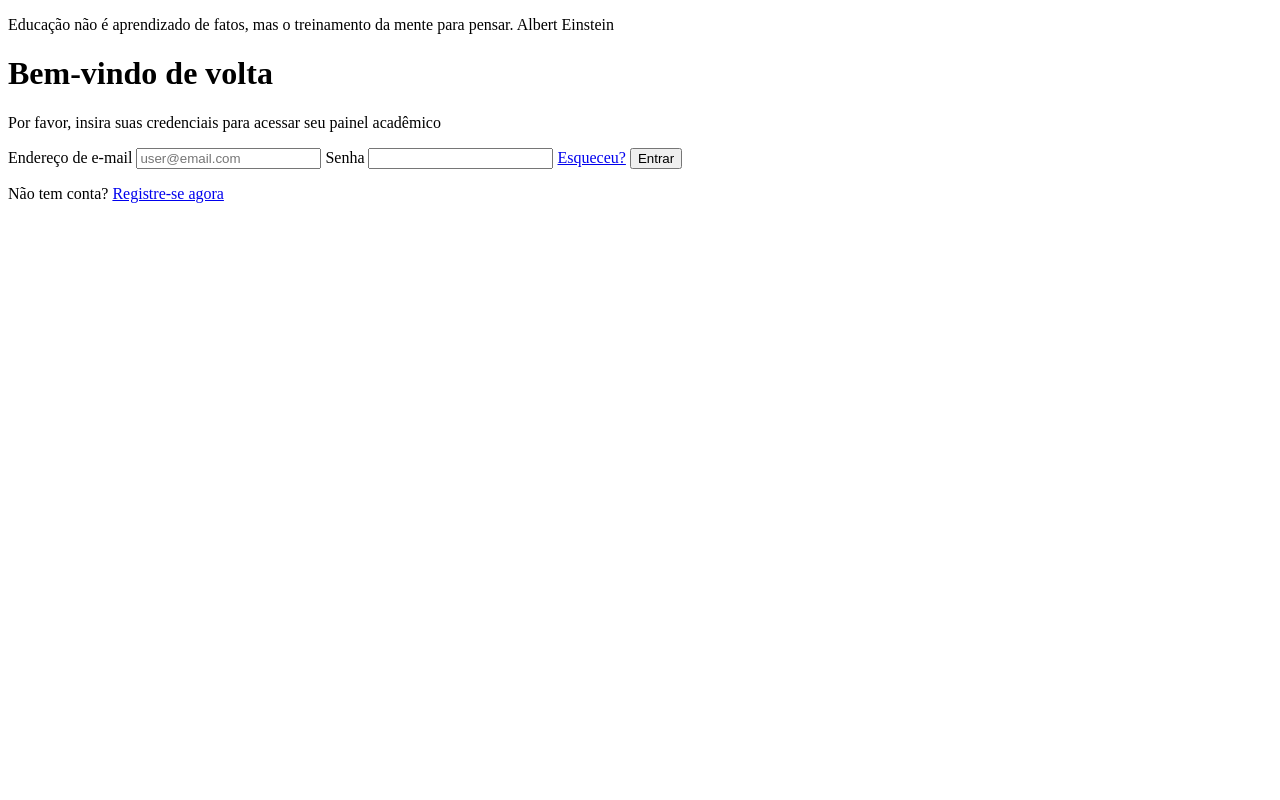
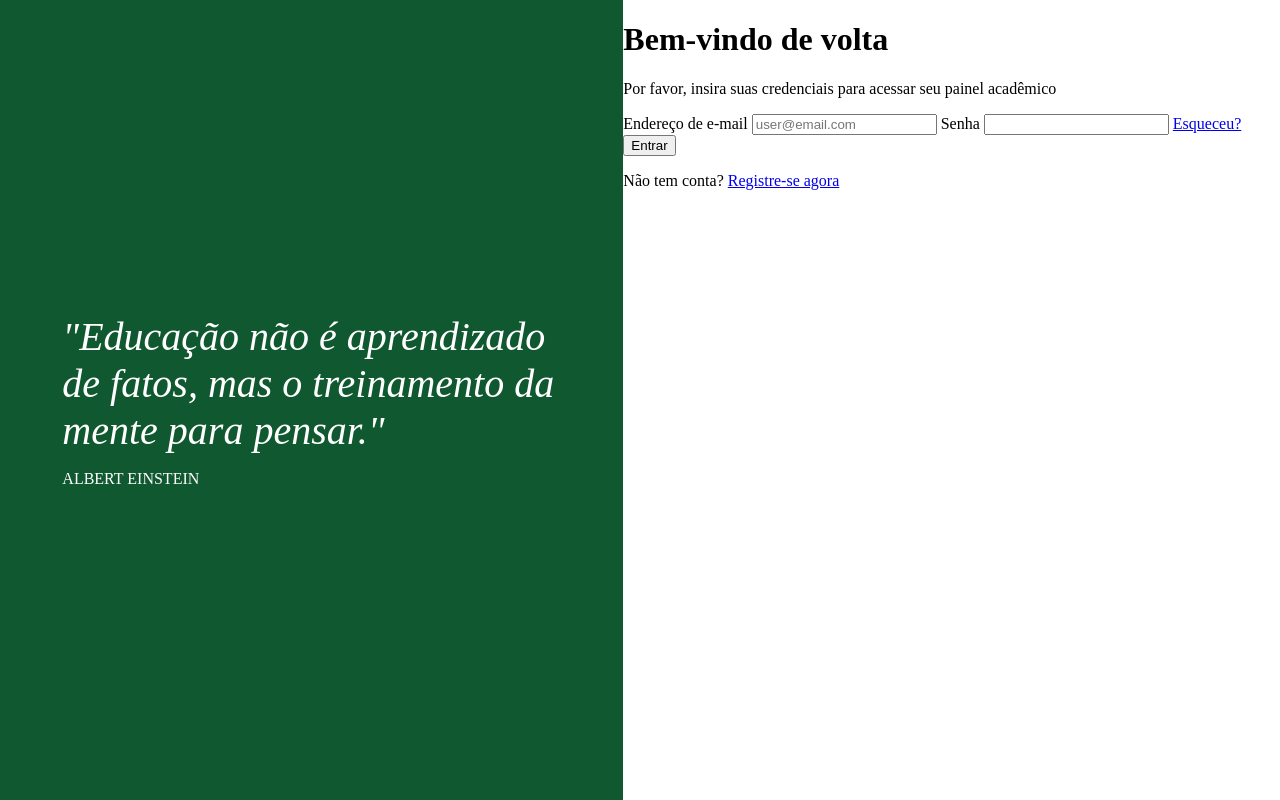
Before and after one commit to lucasbeskow/app-aluno, a plain HTML site: page index.html in a window 1280 px wide. Drawn offline with Linux system fonts and the light colour scheme.

Commit message:
css aside

```diff
--- a/index.html
+++ b/index.html
@@ -1,15 +1,20 @@
 <!DOCTYPE html>
 <html lang="en">
+
 <head>
     <meta charset="UTF-8">
     <meta name="viewport" content="width=device-width, initial-scale=1.0">
+    <link href="/styles.css" rel="stylesheet">
     <title>Login</title>
 </head>
+
 <body>
+
+    <div class="container">
 
         <aside>
             <p>
-            Educação não é aprendizado de fatos, mas o treinamento da mente para pensar.
+                "Educação não é aprendizado de fatos, mas o treinamento da mente para pensar."
                 <span>Albert Einstein</span>
             </p>
         </aside>
@@ -27,7 +32,7 @@
                 <label>Senha</label>
                 <input type="password" />
 
-            <a href="recuperar-senha.html" >Esqueceu?</a>
+                <a href="recuperar-senha.html">Esqueceu?</a>
 
                 <button type="submit">Entrar</button>
 
@@ -36,9 +41,10 @@
             <p>Não tem conta? <a href="/cadastro-usuario.html">Registre-se agora</a></p>
         </main>
 
-
+    </div>
 
 
 
 </body>
+
 </html>
--- /dev/null
+++ b/styles.css
@@ -0,0 +1,35 @@
+html,
+body{
+    margin: 0;
+    padding: 0;
+}
+
+.container{
+    display: flex;
+    flex-direction: row;
+    height: 100vh;
+}
+
+aside{
+    display: flex;
+    align-items: center;
+    justify-content:center;
+    width: 50%;
+    background-color: #0f5830;
+    color: #ffffff;
+}
+
+aside > p{
+    display: block;
+    width: 80%;
+    font-size: 40px;
+    font-style: italic;
+}
+
+aside span{
+    display: block;
+    margin-top: 16px;
+    text-transform: uppercase;
+    font-style: normal;
+    font-size: 16px;
+}
```
Lines whose indentation alone changed are shown as unchanged.
